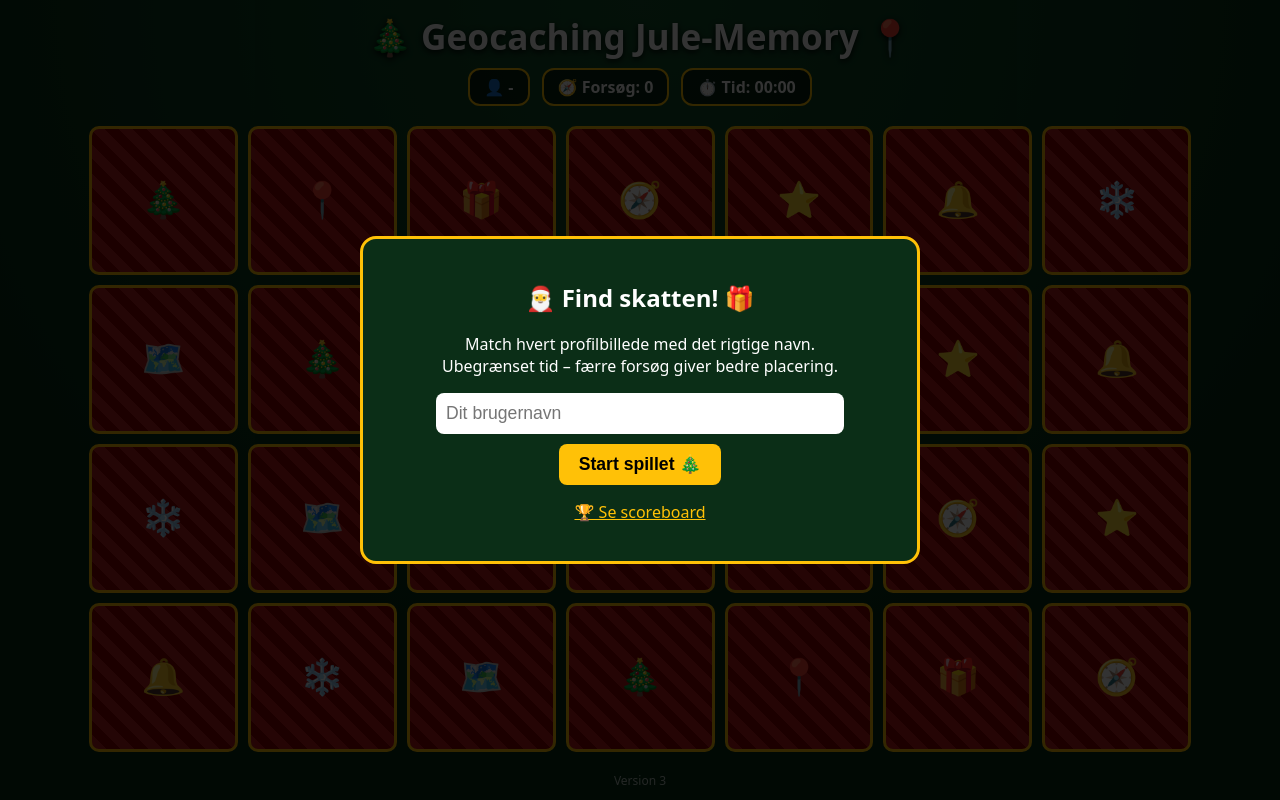
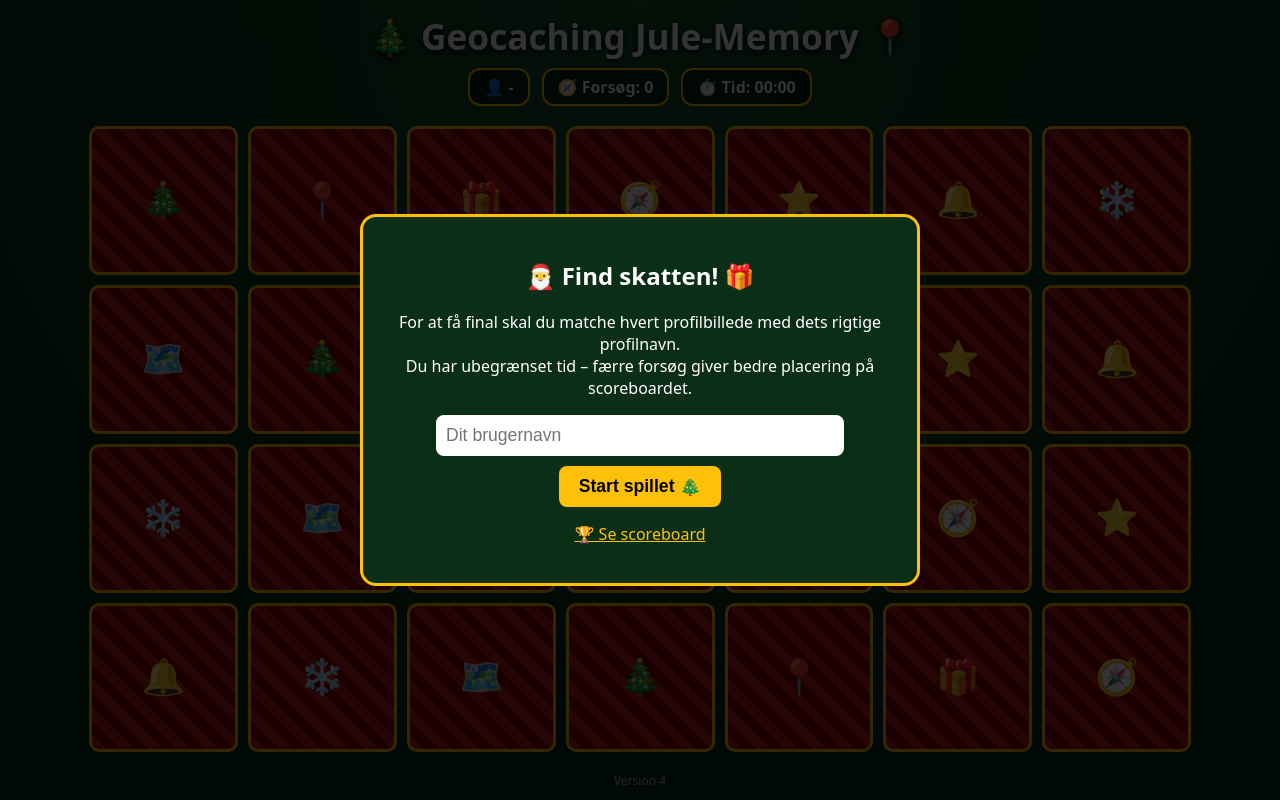
Before and after one commit to GeounderscoreMiki/julememory, a plain HTML site: page index.html in a window 1280 px wide. Drawn offline with Linux system fonts and the light colour scheme; grey boxes are pictures that could not be loaded.

Commit message:
Ny tekst på forsiden

```diff
--- a/index.html
+++ b/index.html
@@ -49,12 +49,12 @@
   </div>
 </header>
 <div id="grid"></div>
-<p class="note" style="text-align:center">Version 3</p>
+<p class="note" style="text-align:center">Version 4</p>
 
 <div class="overlay" id="startScreen">
   <div class="box">
     <h2>🎅 Find skatten! 🎁</h2>
-    <p>Match hvert profilbillede med det rigtige navn.<br>Ubegrænset tid – færre forsøg giver bedre placering.</p>
+    <p>For at få final skal du matche hvert profilbillede med dets rigtige profilnavn.<br>Du har ubegrænset tid – færre forsøg giver bedre placering på scoreboardet.</p>
     <input id="nameInput" placeholder="Dit brugernavn" maxlength="24">
     <br><button class="btn" id="startBtn">Start spillet 🎄</button>
     <p><a href="#scoreboard" id="boardLink">🏆 Se scoreboard</a></p>
```
